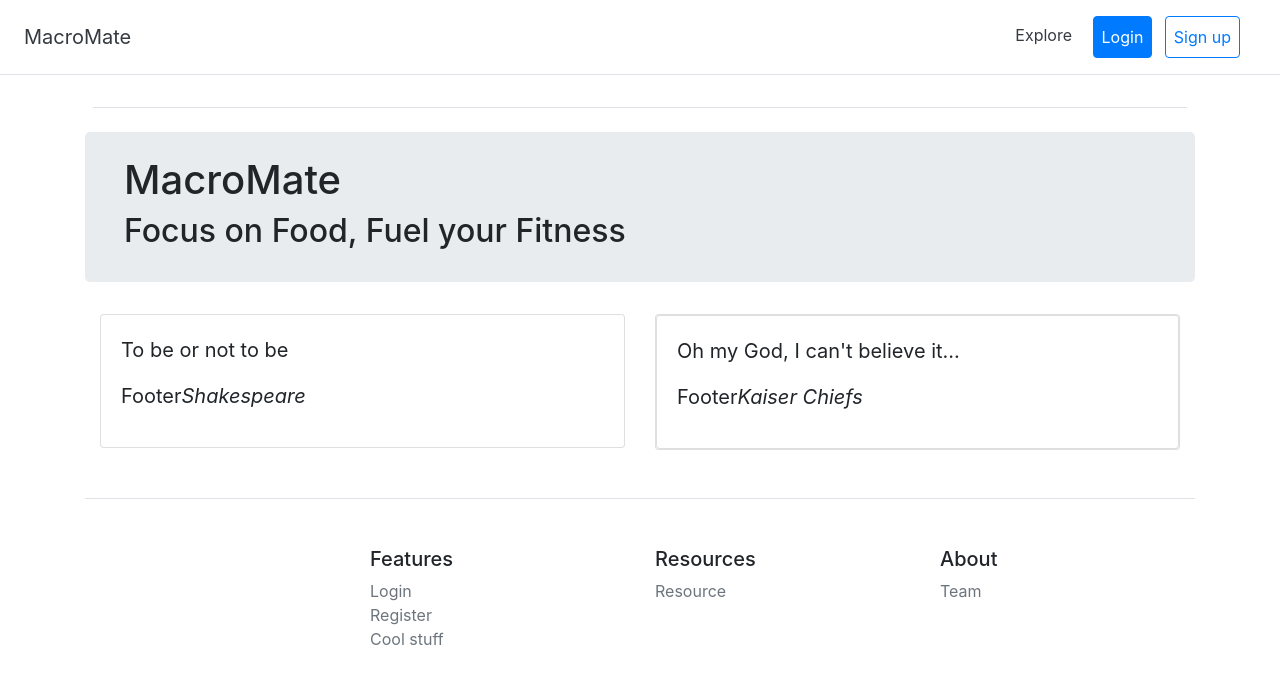
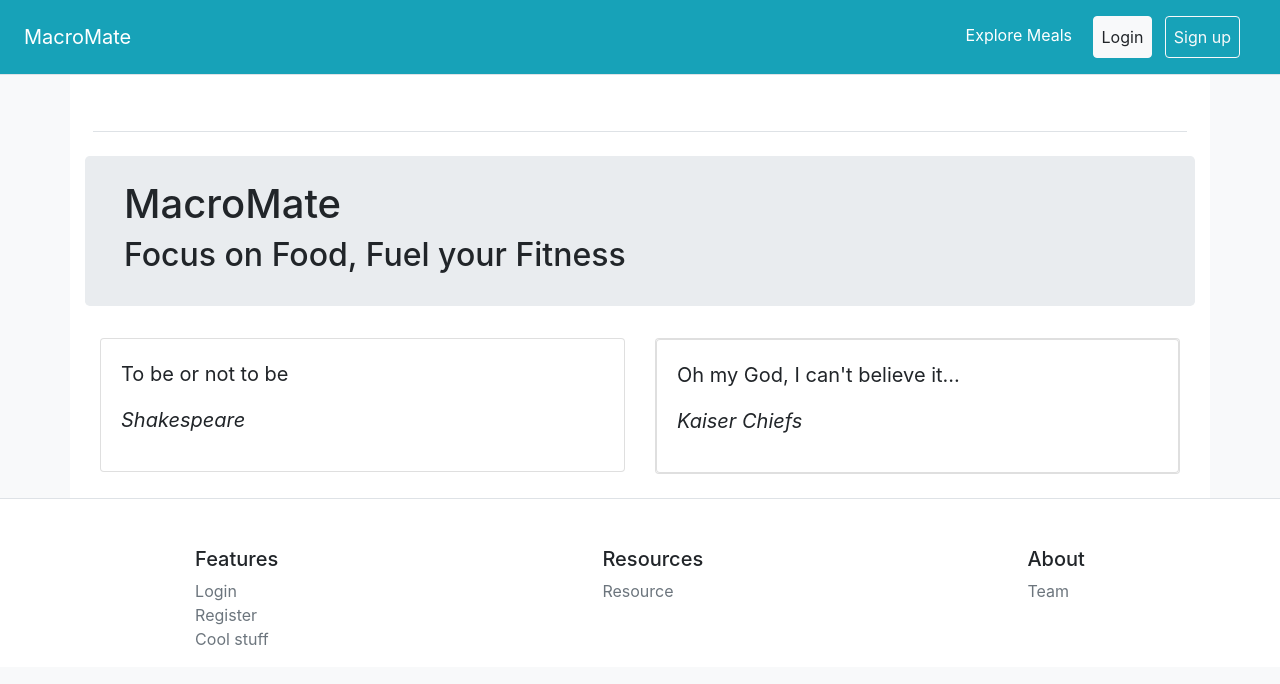
Before and after one commit to big-dill/macro-mate, a Django app: page / in a window 1280 px wide. Shown: the top 684 px of the page. Run offline with Django 3.2, Linux system fonts and the light colour scheme; parts of the project's set-up code (start-up, migrations or seed data) failed here and were passed over; some libraries are stand-ins or nearby versions.

Commit message:
add style changes for fun

```diff
--- a/static/css/base.css
+++ b/static/css/base.css
@@ -1,5 +1 @@
-.avatar {
-    vertical-align: middle;
-    width: 50px;
-    height: 50px;
-}
+.background {}
--- a/templates/macro_mate/base.html
+++ b/templates/macro_mate/base.html
@@ -19,19 +19,21 @@
 
     <link rel="stylesheet" href="//maxcdn.bootstrapcdn.com/font-awesome/4.2.0/css/font-awesome.min.css" type="text/css">
 
+    <link rel="stylesheet" href="{% static 'css/base.css' %}">
     <link rel="stylesheet" href="{% static 'css/nutrition_facts.css' %}">
 
     {% block css %} {% endblock %}
 
 </head>
 
-<body>
+<body class="bg-light">
 
-    <div class="d-flex flex-column flex-md-row align-items-center p-3 px-md-4 mb-3 bg-white border-bottom box-shadow">
+    <div
+        class="d-flex flex-column flex-md-row align-items-center p-3 px-md-4 bg-info text-light border-bottom box-shadow">
         {% comment %} App Title - Could probably get this from a variable {% endcomment %}
 
         <h5 class="my-0 mr-md-auto font-weight-normal">
-            <a class="text-dark" href="/">
+            <a class="text-white" href="/">
                 MacroMate
             </a>
         </h5>
@@ -39,12 +41,11 @@
 
         {% comment %} App Nav - Needs to be replaced with links {% endcomment %}
         <nav class="my-2 my-md-0 mr-md-3">
+
             {% comment %} Header only displays Meals, Weekly Plan & Account if user is logged in {% endcomment %}
+            <a class="p-2 text-white" href="{% url 'macro_mate:meals' %}">Explore Meals</a>
             {% if  user.is_authenticated %}
-            <a class="p-2 text-dark" href="{% url 'macro_mate:meals' %}">Meals</a>
-            <a class="p-2 text-dark" href="{% url 'macro_mate:my_meals' %}">My Meals</a>
-            {% else %}
-            <a class="p-2 text-dark" href="#">Explore</a>
+            <a class="p-2 text-white" href="{% url 'macro_mate:my_meals' %}">My Meals</a>
             {% endif %}
 
             {% comment %} Sign up and Login Space - dynamic to show 'log out' if user is logged in and
@@ -52,39 +53,39 @@
 
             {% if user.is_authenticated %}
 
-            <a class="p-2 ml-2 btn btn-outline-primary" href="{% url 'auth_logout' %}?next={% url 'auth_logout' %}">
+            <a class="p-2 ml-2 btn btn-outline-light" href="{% url 'auth_logout' %}?next={% url 'auth_logout' %}">
                 Logout</a>
 
             {% else %}
 
-            <a class="p-2 ml-2 btn btn-primary" href="{% url 'auth_login'%}"> Login</a>
+            <a class="p-2 ml-2 btn btn-light" href="{% url 'auth_login'%}"> Login</a>
 
-            <a class="p-2 ml-2 btn btn-outline-primary"
+            <a class="p-2 ml-2 btn btn-outline-light"
                 href="{% url 'registration_register' %}?next={% url 'registration_register' %}"> Sign up</a>
 
             {% endif %}
         </nav>
     </div>
+    <div class="background bg-light">
 
-    <div class="container">
+        <div class="container bg-white h-100 py-4">
 
             <main>
-            {% comment %} Use H1 with H5 styling as this is the main page header {% endcomment %}
-
                 <h1 class="pb-2 my-4 mx-2 border-bottom">
                     {% block header_block %} {% endblock %}
                 </h1>
 
+                {% comment %} Use H1 with H5 styling as this is the main page header {% endcomment %}
                 {% block body_block %}
                 {% endblock %}
             </main>
 
+        </div>
+
         {% comment %} Footer for other links etc. {% endcomment %}
-        <footer class="pt-4 my-md-5 pt-md-5 border-top">
-            <div class="row">
-                <div class="col-12 col-md">
-                </div>
-                <div class="col-6 col-md">
+        <footer class="pt-4 pt-md-5 bg-white border-top">
+            <div class="row d-flex flex-row justify-content-around px-2 px-md-5">
+                <div>
                     <h5>Features</h5>
                     <ul class="list-unstyled text-small">
                         <!-- If the user is logged in, display Logout option-->
@@ -104,13 +105,13 @@
                         <li><a class="text-muted" href="#">Cool stuff</a></li>
                     </ul>
                 </div>
-                <div class="col-6 col-md">
+                <div>
                     <h5>Resources</h5>
                     <ul class="list-unstyled text-small">
                         <li><a class="text-muted" href="#">Resource</a></li>
                     </ul>
                 </div>
-                <div class="col-6 col-md">
+                <div>
                     <h5>About</h5>
                     <ul class="list-unstyled text-small">
                         <li><a class="text-muted" href="#">Team</a></li>
@@ -119,6 +120,7 @@
             </div>
         </footer>
     </div>
+
 
 
     <!-- Bootstrap core JavaScript
--- a/templates/macro_mate/index.html
+++ b/templates/macro_mate/index.html
@@ -29,7 +29,7 @@ Home
                 <div class="card-body">
                     <blockquote class="blockquote">
                         <p>To be or not to be</p>
-                        <footer class="card-blockquote">Footer<cite title="Source title">Shakespeare</cite></footer>
+                        <footer class="card-blockquote"><cite title="Source title">Shakespeare</cite></footer>
                     </blockquote>
                 </div>
             </div>
@@ -41,7 +41,7 @@ Home
                     <div class="card-body">
                         <blockquote class="blockquote">
                             <p>Oh my God, I can't believe it...</p>
-                            <footer class="card-blockquote">Footer<cite title="Source title">Kaiser Chiefs</cite>
+                            <footer class="card-blockquote"><cite title="Source title">Kaiser Chiefs</cite>
                             </footer>
                         </blockquote>
                     </div>
```
Also changed, not shown: templates/registration/login.html (+7 -4 lines), templates/registration/logout.html (+6 -3 lines), templates/registration/registration_closed.html (+6 -3 lines), templates/registration/registration_form.html (+9 -6 lines). Lines whose indentation alone changed are shown as unchanged.
